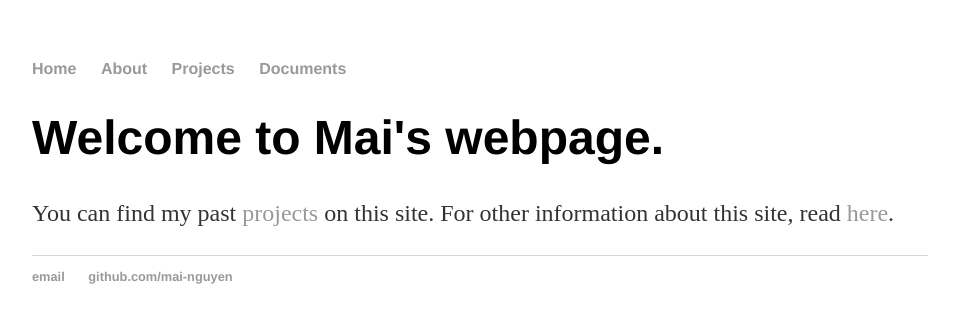
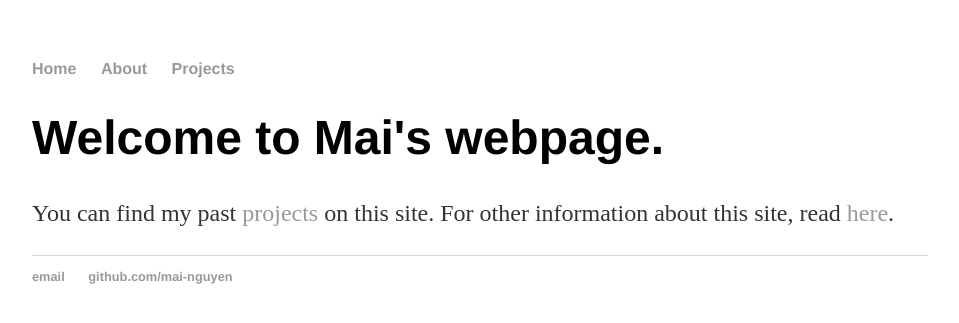
Before and after one commit to mai-nguyen/mai-nguyen.github.io, a Jekyll site: the page built from index.html, in a window 1280 px wide. Shown: the top 323 px of the page, without its empty margins (160-1119 px from the left). Built offline with Jekyll 4.4.1, drawn with Linux system fonts in a browser that asks for light colours.

Commit message:
Update default.html

```diff
--- a/_layouts/default.html
+++ b/_layouts/default.html
@@ -13,7 +13,7 @@
 		        	<li><a href="/about">About</a></li>
 	        		<li><a href="/projects">Projects</a></li>
 	        		<!-- <li><a href="/blog">Blog</a></li> -->
-                  	<li><a href="/doc">Documents</a></li>
+                  	<!-- <li><a href="/doc">Documents</a></li> -->
 	    		</ul>
 			</nav>
 			<div class="container">
```
